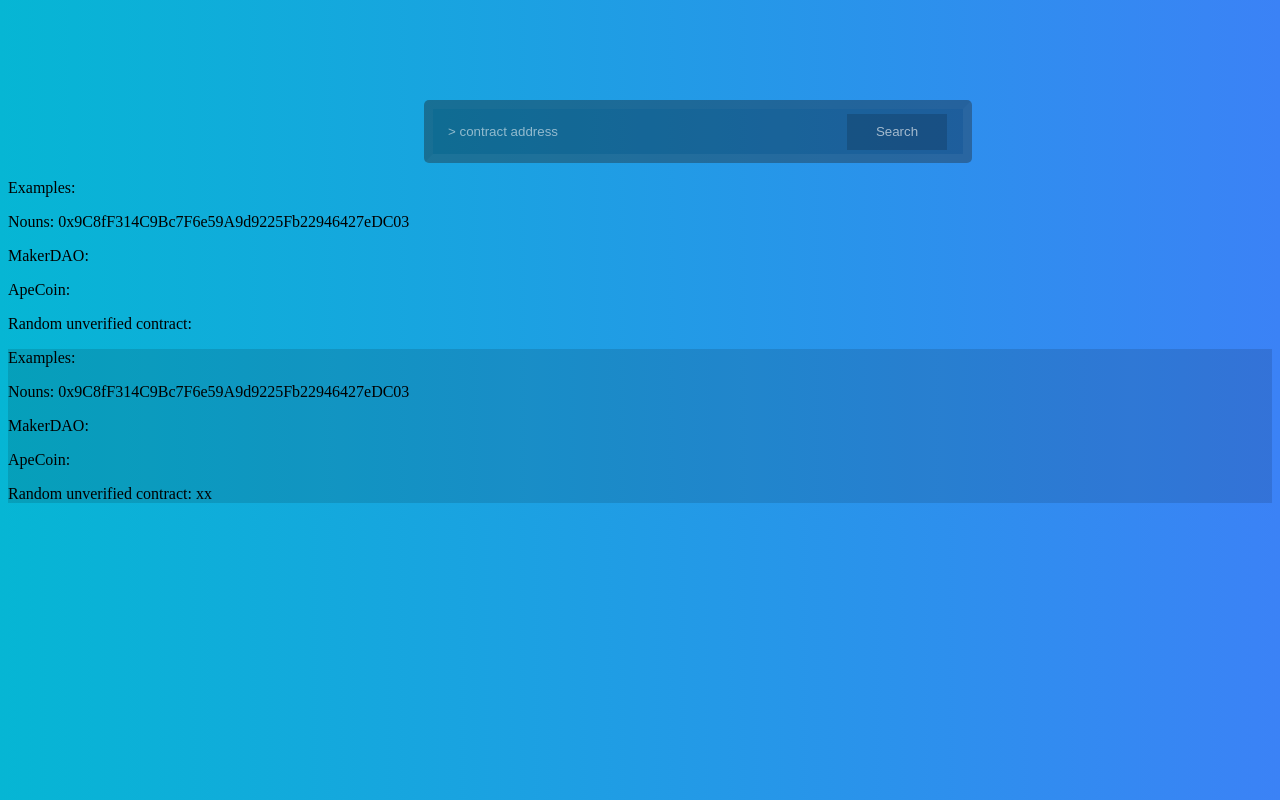
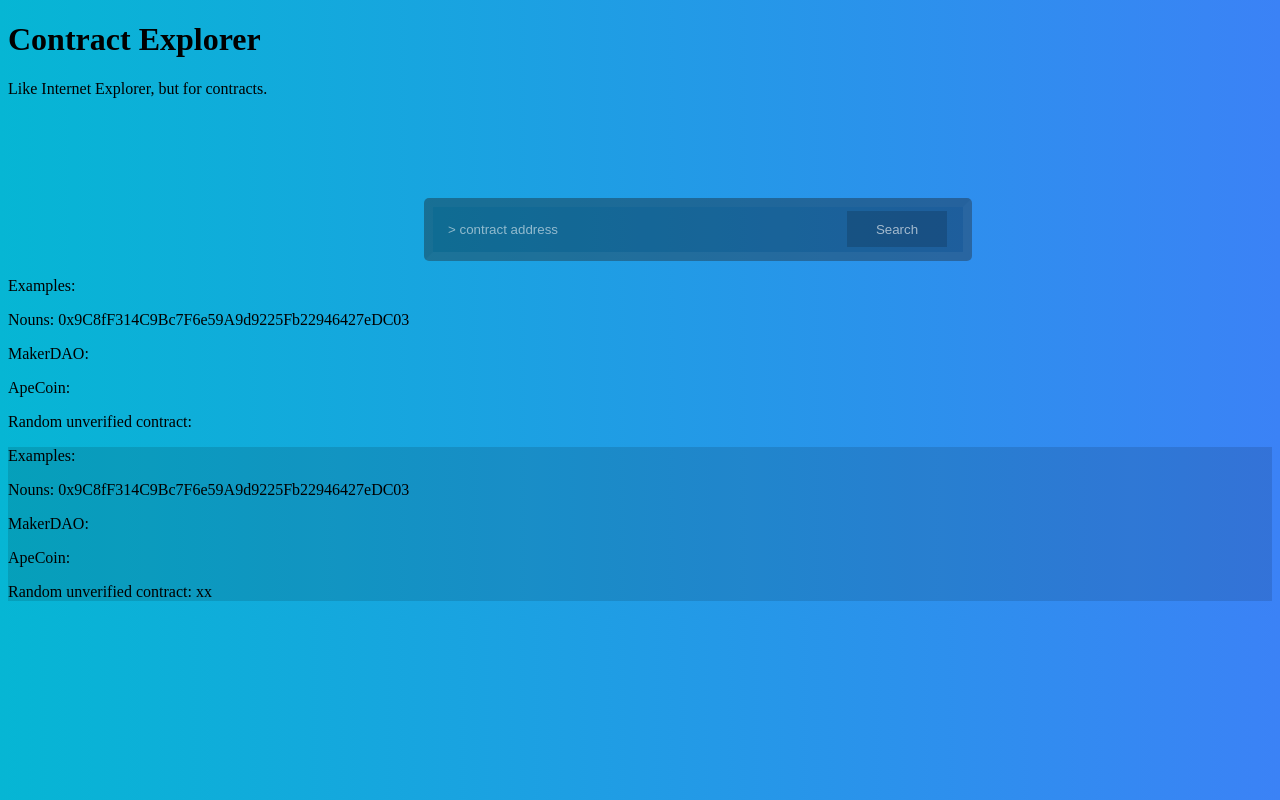
Before and after one commit to shazow/contract-explorer, a SvelteKit app: page / in a window 1280 px wide. Built offline with nearby package versions, Linux system fonts and the light colour scheme.

Commit message:
Form capture

```diff
--- a/src/routes/+page.svelte
+++ b/src/routes/+page.svelte
@@ -1,4 +1,23 @@
-<form class="center">
+<script lang="ts">
+  function onSubmit(e) {
+    const formData = new FormData(e.target);
+
+    const data = {};
+    for (let field of formData) {
+      const [key, value] = field;
+      data[key] = value;
+    }
+    console.log(data)
+  }
+</script>
+
+<header>
+    <h1>Contract Explorer</h1>
+</header>
+
+<p>Like Internet Explorer, but for contracts.</p>
+
+<form class="center" on:submit|preventDefault={onSubmit}>
     <div class="search">
         <input type="text" class="searchTerm" placeholder="> contract address">
         <button type="submit" class="searchButton">Search</button>
```
